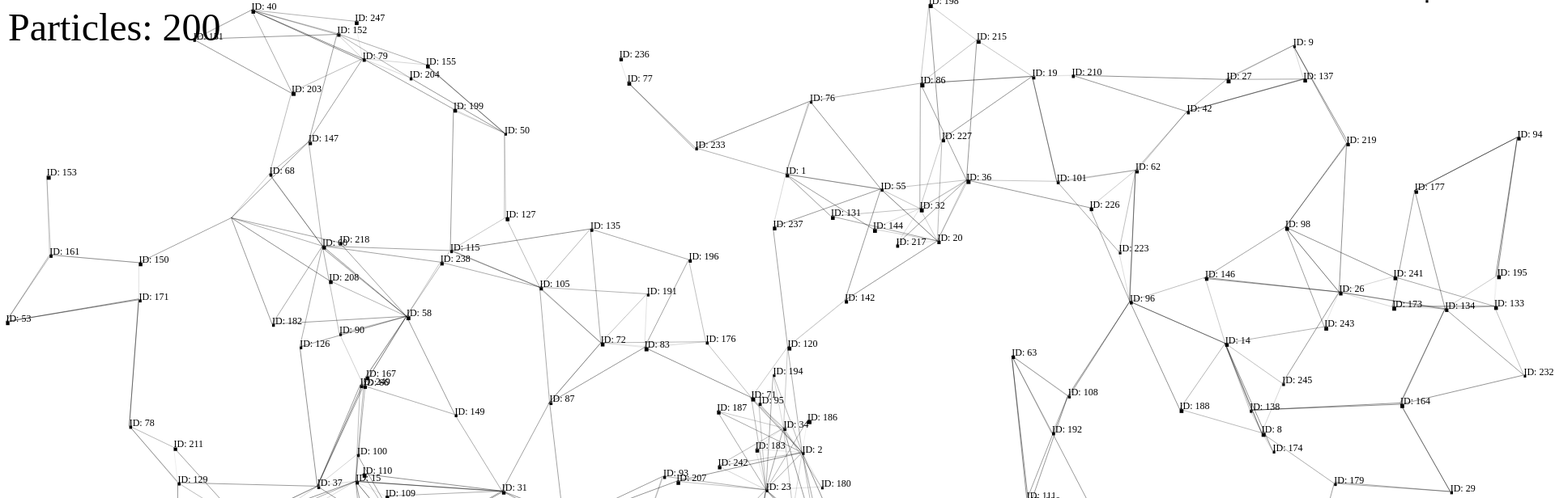
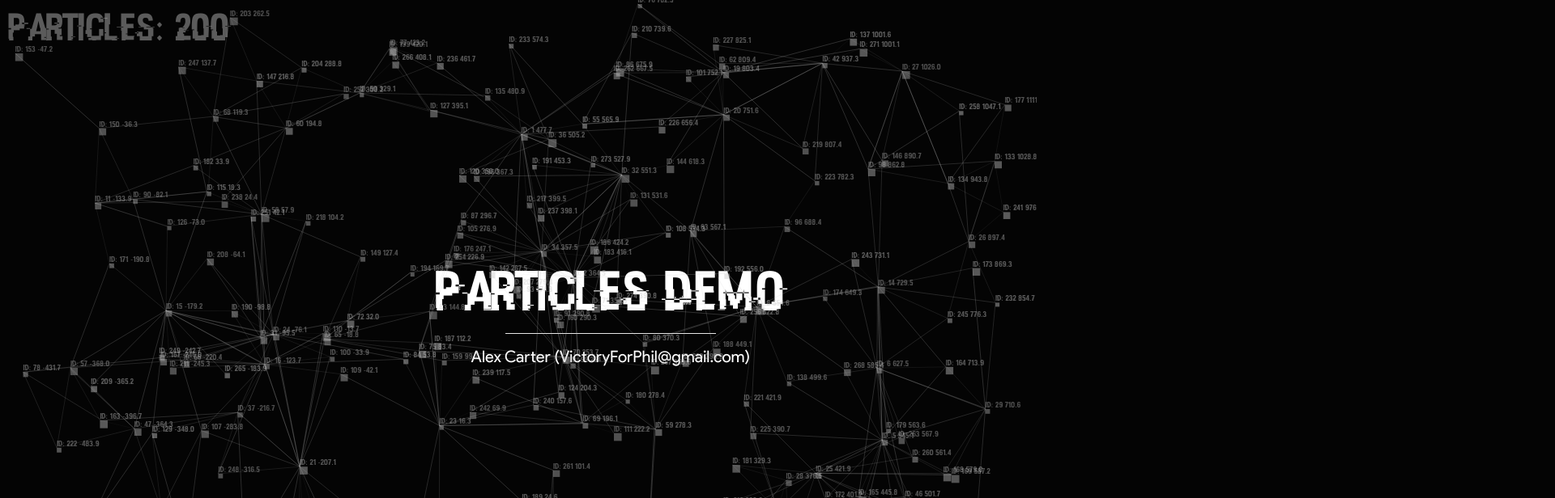
Before and after one commit to victoryforphil/js-particles-demo, a plain HTML site: page index.html in a window 1280 px wide. Shown: the top 616 px of the page at 81% size, 1920 px wide, since content can reach past the window. Drawn offline with nearby package versions, Linux system fonts and the light colour scheme.

Commit message:
New Style

```diff
--- /dev/null
+++ b/css/style.css
@@ -0,0 +1,53 @@
+body{
+  background-color: #040404;
+  overflow: hidden;
+}
+
+@font-face {
+    font-family: HACKED;
+    src: url("../fonts/HACKED.ttf");
+}
+
+@font-face {
+    font-family: ProductSansNormal;
+    src: url("../fonts/Product Sans Regular.ttf");
+}
+
+@font-face {
+    font-family: ProductSansNormal;
+    src: url("../fonts/Product Sans Regular.ttf");
+}
+.title-container {
+    position: absolute;
+    top: 40%;
+    left: 42%;
+    text-align: center;
+    z-index: 1;
+}
+.title-container h1{
+  font-family: HACKED;
+  font-size: 70px;
+  color: #FFFFFF
+}
+.title-container h3{
+  font-family: ProductSansNormal;
+  font-size: 20px;
+  color: #FFFFFF
+}
+
+.title-container hr{
+  color: #FFFFFF;
+  background-color: #FFFFFF;
+  width: 60%;
+  z-index: 1;
+  margin-top:0;
+  margin-bottom: 2;
+}
+
+canvas {
+    position: absolute;
+    top: 0px;
+    left: 0px;
+    z-index: 3;
+
+}
--- a/index.html
+++ b/index.html
@@ -9,13 +9,18 @@
     <!-- Bootstrap CSS -->
     <link rel="stylesheet" href="https://stackpath.bootstrapcdn.com/bootstrap/4.1.1/css/bootstrap.min.css" integrity="sha384-WskhaSGFgHYWDcbwN70/dfYBj47jz9qbsMId/iRN3ewGhXQFZCSftd1LZCfmhktB"
         crossorigin="anonymous">
-
+    <link rel="stylesheet" href="css/style.css">
     <title>Hello, world!</title>
 </head>
 
 <body>
 
-    <canvas id="myCanvas" width="1920" height="1080"></canvas>
+    <canvas id="myCanvas"></canvas>
+    <div class="title-container">
+      <h1 id="title">Particles Demo</h1>
+      <hr />
+      <h3>Alex Carter (VictoryForPhil@gmail.com)</h3>
+    </div>
     <script src="script.js"></script>
     <!-- Optional JavaScript -->
     <!-- jQuery first, then Popper.js, then Bootstrap JS -->
--- a/script.js
+++ b/script.js
@@ -1,16 +1,21 @@
 var canvas = document.getElementById("myCanvas");
 var ctx = canvas.getContext("2d");
 
-
-setInterval(tick, 25);
 var index = 0;
 var particles = [];
 
-start();
+
+
+
+window.onload = window.onresize = function() {
+  canvas.width = window.innerWidth || document.documentElement.clientWidth || document.body.clientWidth;
+  canvas.height = window.innerHeight || document.documentElement.clientHeight || document.body.clientHeight;
+  start();
+  setInterval(tick, 25);
+}
 
 function start(){
     for(var i=0;i<200;i++){
-
         genParticle();
     }
 }
@@ -19,6 +24,7 @@ function tick(){
 
 
     ctx.clearRect(0, 0, canvas.width, canvas.height);
+    ctx.globalAlpha=0.5;
     for(var i=0;i<particles.length;i++){
         var _particle = particles[i];
         if(!_particle.dead){
@@ -26,13 +32,13 @@ function tick(){
             _particle.draw();
         }
     }
-    ctx.font = '48px serif';
+    ctx.font = '48px HACKED';
     ctx.fillText('Particles: ' + particles.length, 10, 50);
 
 }
 
 function genParticle(){
-    var randomSize = getRandomArbitrary(3, 5)
+    var randomSize = getRandomArbitrary(5, 10)
     var maxSpeed = 2;
 
     var newParticle = {
@@ -51,7 +57,7 @@ function genParticle(){
             y:randomSize
         },
         opacity:{
-            max: 0.8,
+            max: 0.75,
             current: 0
         },
         move:function(){
@@ -65,11 +71,16 @@ function genParticle(){
                 genParticle();
             }
 
+            if(this.opacity.current < this.opacity.max){
+              this.opacity.current += getRandomArbitrary(0.01, 0.2);
+            }
+
         },
         draw: function(){
+            ctx.fillStyle=`rgba(200,200,200,${this.opacity.current}`;
             ctx.fillRect(this.position.x, this.position.y, this.size.x, this.size.y);
-            ctx.font = '12px serif';
-            ctx.fillText('ID: ' + this.id, this.position.x,  this.position.y);
+            ctx.font = '10px HACKED';
+            ctx.fillText('ID: ' + this.id + ` ${(this.position.x - this.position.y).toFixed(1)}`, this.position.x,  this.position.y - 2);
 
             /*
              var nearest = getNearestParticle(this);
@@ -85,7 +96,7 @@ function genParticle(){
                 ctx.beginPath();
                 ctx.moveTo(this.position.x, this.position.y);
                 ctx.lineTo(nearest.position.x, nearest.position.y);
-                ctx.strokeStyle=`rgba(0,0,0,${(nearest.distance / 200) * 0.5 - 0.05}`;
+                ctx.strokeStyle=`rgba(200,200,200,${(nearest.distance / 200) * 0.5 - 0.05}`;
                 ctx.stroke();
             }
 
```
Also changed, not shown: fonts/HACKED.ttf (added), fonts/Product Sans Bold.ttf (added), fonts/Product Sans Italic.ttf (added), fonts/Product Sans Regular.ttf (added), 1 other file.
